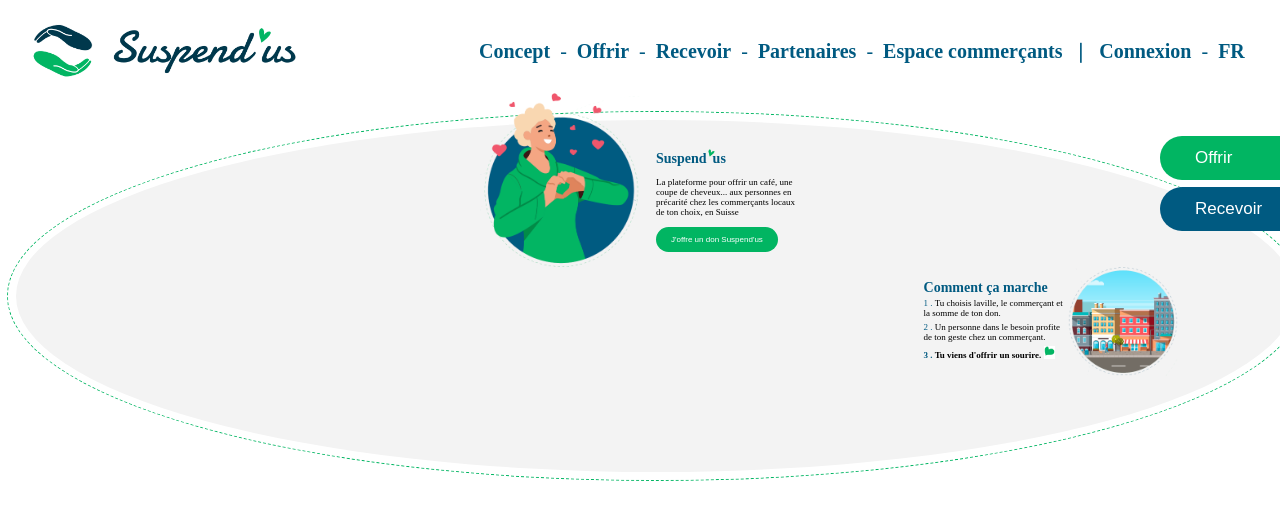
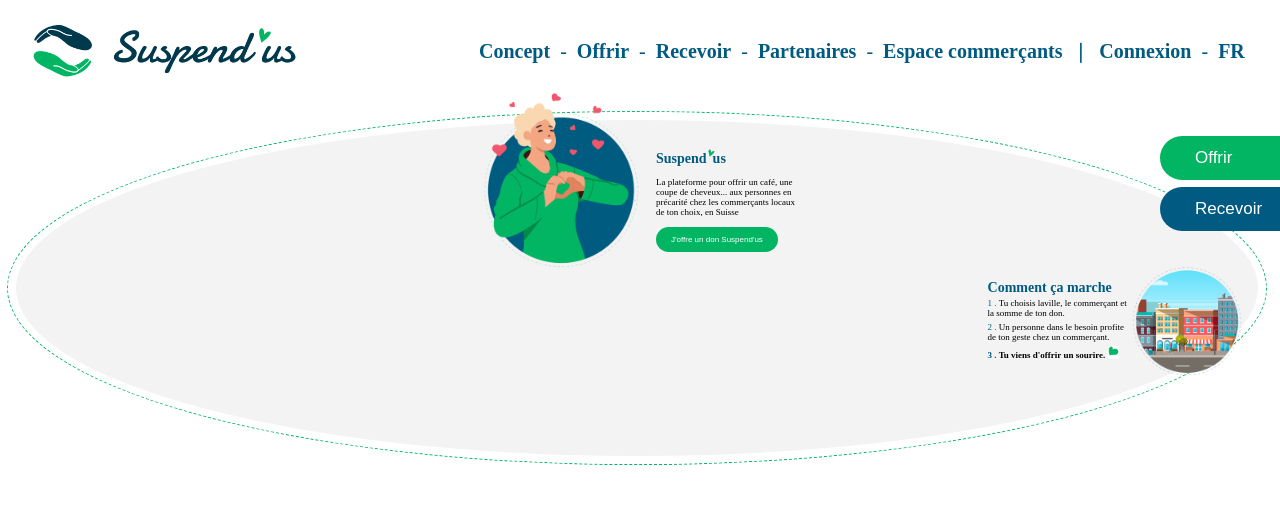
Before and after one commit to Chaplin16/suspend-us, a website: page index.html in a window 1280 px wide. Drawn offline with Linux system fonts and the light colour scheme.

Commit message:
delete scroll horizontal in portable'size

```diff
--- a/scss/layout/_block_presentation.scss
+++ b/scss/layout/_block_presentation.scss
@@ -13,6 +13,7 @@
         z-index: 10;
         &-img{
             width: 160px;
+            z-index:30;
         }
         &-text{
             margin-top:2.5rem;
@@ -34,7 +35,7 @@
     }
     &--working{
         display: flex;
-        max-width:92%;
+        max-width:97%;
         justify-content: flex-end;
         align-items:center;
         z-index:10;
@@ -42,6 +43,7 @@
             width: 110px;
             height:auto;
             object-fit: contain;
+            z-index:30;
         }
         &-text{
             h2{
@@ -69,8 +71,8 @@
     }
     &--background{
         position:absolute;
-        width:100%;
-        height: 22rem;
+        width:97%;
+        height: 21rem;
         top: 7.5rem;
         left:1rem;
         background-color: $grey;
@@ -78,5 +80,6 @@
         border-radius: 50%;
         outline: 1px dashed $green;
         outline-offset: 8px;
+        overflow: hidden;
     }
 }
```
Also changed, not shown: index.html (+1 -0 lines), css/style.css, 1 other file.
